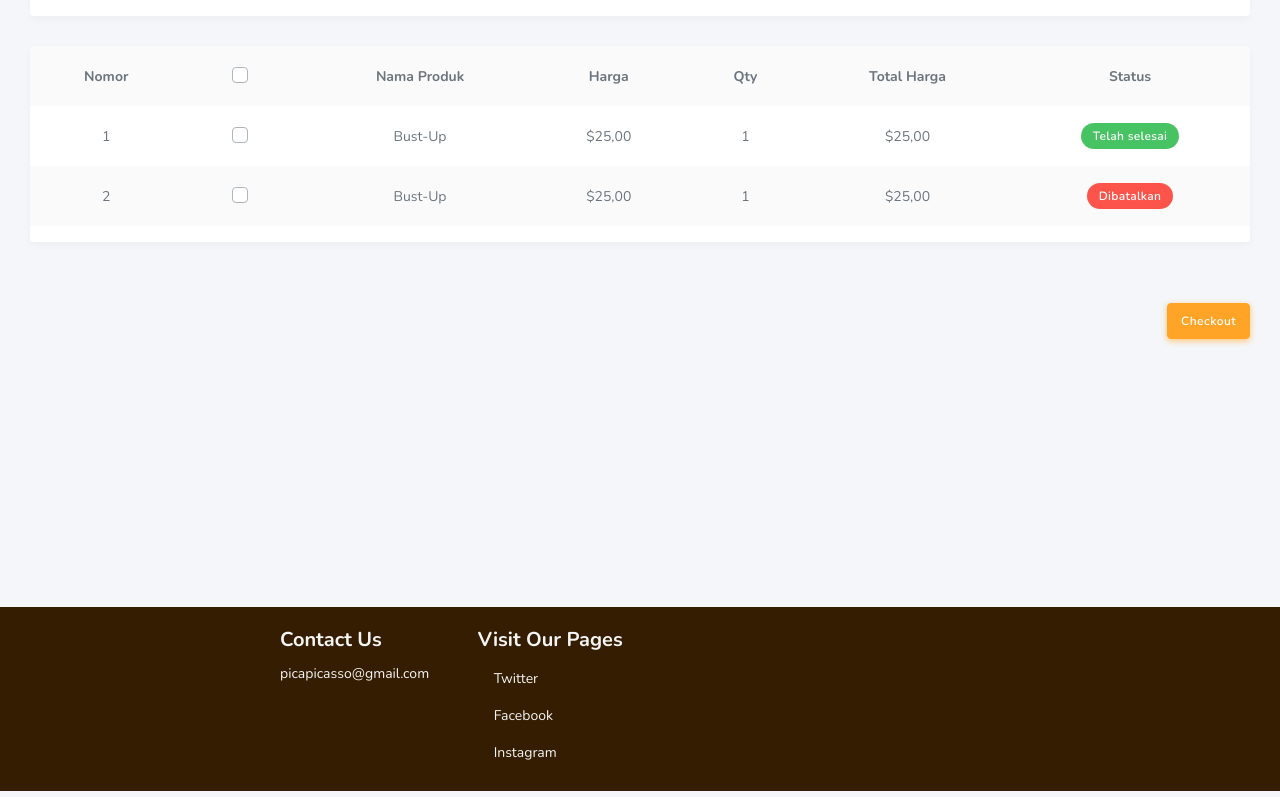
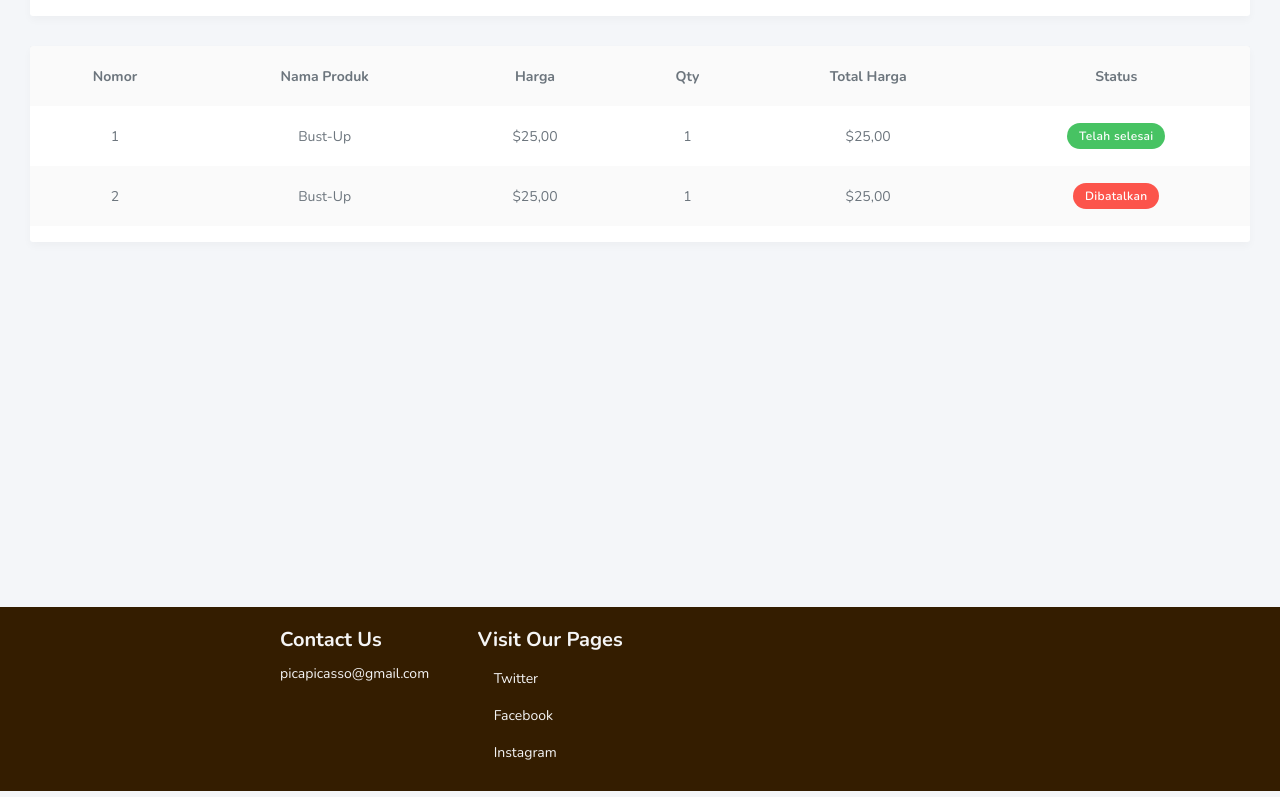
Before and after one commit to ZahraAsmaA/project-rpl, a website: page pages/riwayat.html in a window 1280 px wide. Shown: the part 125-922 px from the top of the page. Drawn offline with nearby package versions, Linux system fonts and the light colour scheme; some packages are replaced by stand-ins of ours; a script that the page names is missing.

Commit message:
fixing stuff

```diff
--- a/pages/riwayat.html
+++ b/pages/riwayat.html
@@ -61,12 +61,6 @@
                             <table class="table table-striped" style="text-align: center;">
                                 <tr>
                                     <th>Nomor</th>
-                                    <th>
-                                        <div class="custom-checkbox custom-control">
-                                            <input type="checkbox" data-checkboxes="mygroup" data-checkbox-role="dad" class="custom-control-input" id="checkbox-all">
-                                            <label for="checkbox-all" class="custom-control-label">&nbsp;</label>
-                                        </div>
-                                    </th>
                                     <th>Nama Produk</th>
                                     <th>Harga</th>
                                     <th>Qty</th>
@@ -75,12 +69,6 @@
                                 </tr>
                                 <tr>
                                     <td>1</td>
-                                    <td class="p-0 text-center">
-                                        <div class="custom-checkbox custom-control">
-                                            <input type="checkbox" data-checkboxes="mygroup" class="custom-control-input" id="checkbox-1">
-                                            <label for="checkbox-1" class="custom-control-label">&nbsp;</label>
-                                        </div>
-                                    </td>
                                     <td>Bust-Up</td>
                                     <td>$25,00</td>
                                     <td>1</td>
@@ -91,12 +79,6 @@
                                 </tr>
                                 <tr>
                                     <td>2</td>
-                                    <td class="p-0 text-center">
-                                        <div class="custom-checkbox custom-control">
-                                            <input type="checkbox" data-checkboxes="mygroup" class="custom-control-input" id="checkbox-1">
-                                            <label for="checkbox-1" class="custom-control-label">&nbsp;</label>
-                                        </div>
-                                    </td>
                                     <td>Bust-Up</td>
                                     <td>$25,00</td>
                                     <td>1</td>
@@ -107,9 +89,6 @@
                                 </tr>
                             </table>
                         </div>
-                    </div>
-                    <div style="text-align: right;">
-                        <button class="btn btn-warning" style="margin-top: 5%;">Checkout</button>
                     </div>
             </div>
         </div>
```
Also changed, not shown: pages/cart.html (+1 -6 lines), pages/preview-pembeli.html (+1 -1 lines), pages/preview-pengguna.html (+1 -1 lines).
